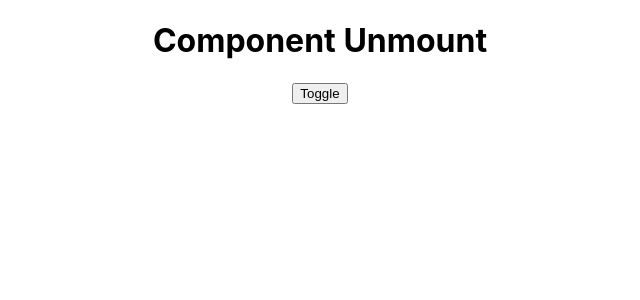
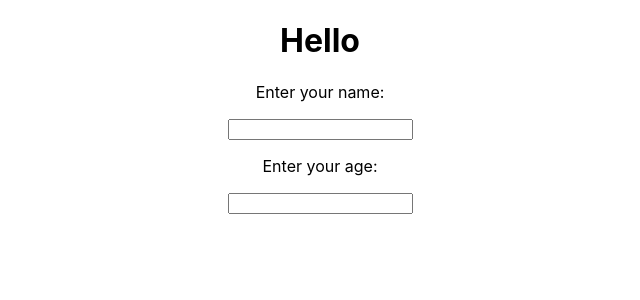
Before and after one commit to ashwini0112/React-Practise, a React (Create React App) app: page / in a window 1280 px wide. Shown: the top 300 px of the page, without its empty margins (320-960 px from the left). Built offline with nearby package versions, Linux system fonts and the light colour scheme.

Commit message:
Forms using eventhandlers

```diff
--- a/src/App.js
+++ b/src/App.js
@@ -3,6 +3,7 @@ import React from 'react';
 import './App.css';
 
 import Unmounting from './LifeCycles/Unmounting';
+import ReactForm from './Forms/ReactForms';
 // import Greet from './components/Greet';
 // import Welcome from './components/Welcome';
 // import Hello from './components/Hello';
@@ -26,7 +27,8 @@ function App() {
   return (
     <div className="App">
 
-      <Unmounting />
+    <ReactForm />
+      {/* <Unmounting /> */}
 
     {/* <Updatinglifecycle favcol="yellow"/> */}
 
--- /dev/null
+++ b/src/Forms/ReactForms.js
@@ -0,0 +1,100 @@
+import React, { Component } from 'react'
+
+class ReactForm extends Component{
+    // constructor(){
+    //     super()
+    //     this.state = {
+    //         username : ''
+    //     }
+    // }
+
+    // changeHandler = (event)=>{this.setState({username:event.target.value})}
+
+    // render(){
+    //     return (
+    //         <div>
+    //             <h2>Form</h2>
+    //     <h3>Hello {this.state.username}</h3>
+    //      <form>
+    //          <input type="text" onChange={this.changeHandler}/>
+    //      </form>
+    //      </div>
+    //     )
+    // }
+
+    // onchangeHandler=(event)=>{this.setState({username:event.target.value})}
+
+
+    // render(){
+    //     let header='';
+    //     if(this.state.username){
+    //     header = <h1>Hello {this.state.username}</h1>;
+    //     }
+    //     else{
+    //         header = '';
+    //     }
+    //     return(
+    //         <div>
+    //             <div> <h2>Form</h2></div>
+
+    //             <form>
+    //                 {header}
+    //                 <input type="text" onChange={this.onchangeHandler}/>
+    //             </form>
+    //         </div>
+    //     )
+    // }
+
+
+    // mySubmitHandler = (event) => {
+    //     event.preventDefault();
+    //     alert("You are submitting " + this.state.username);
+    //   }
+    //   myChangeHandler = (event) => {
+    //     this.setState({username: event.target.value});
+    //   }
+    //   render() {
+    //     return (
+    //       <form onSubmit={this.mySubmitHandler}>
+    //       <h1>Hello {this.state.username}</h1>
+    //       <p>Enter your name</p>
+    //       <input type='text' onChange={this.myChangeHandler}
+    //       />
+    //       <input type='submit' />
+    //       </form>
+    //     );
+    //   }
+
+
+    constructor(props) {
+        super(props);
+        this.state = {
+          username: '',
+          age: null,
+        };
+      }
+      myChangeHandler = (event) => {
+        let nam = event.target.name;
+        let val = event.target.value;
+        this.setState({[nam]: val});
+      }
+      render() {
+        return (
+          <form>
+          <h1>Hello {this.state.username} {this.state.age}</h1>
+          <p>Enter your name:</p>
+          <input type='text' name='username' onChange={this.myChangeHandler}/>
+          <p>Enter your age:</p>
+          <input type='text' name='age' onChange={this.myChangeHandler}/>
+          </form>
+        );
+      }
+
+
+
+
+
+
+}
+
+export default ReactForm
```
